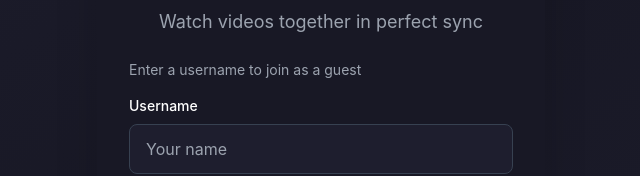
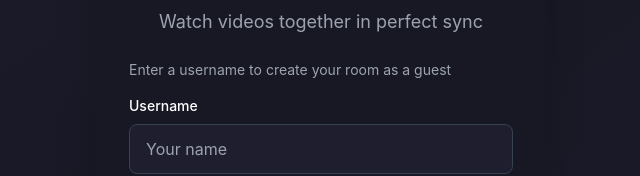
Before and after one commit to erishhhhh00/watchtogtr, a React (Vite) app in the folder frontend/: page / in a window 1280 px wide. Both pictures are taken after typing "Sample", "Sample" into the empty fields and a click on the button "Create Room". Shown: the part 277-453 px from the top of the page, without its empty margins (319-959 px from the left). Built offline with nearby package versions, Linux system fonts and the light colour scheme; no server answers.

Commit message:
Fix guest create room flow - track action and execute after guest registration

```diff
--- a/frontend/src/pages/Landing.tsx
+++ b/frontend/src/pages/Landing.tsx
@@ -6,6 +6,7 @@ import { authService, roomService } from '../services/api';
 function Landing() {
   const API_URL = (import.meta as any).env.VITE_API_URL || 'http://localhost:3001';
   const [mode, setMode] = useState<'home' | 'login' | 'register' | 'guest'>('home');
+  const [guestAction, setGuestAction] = useState<'create' | 'join' | null>(null);
   const [username, setUsername] = useState('');
   const [email, setEmail] = useState('');
   const [password, setPassword] = useState('');
@@ -57,8 +58,14 @@ function Landing() {
       const data = await authService.joinAsGuest(username);
       setUser(data.user);
       setToken(data.token);
-      if (joinRoomId) {
-        // Resolve 5-digit codes to actual room IDs before navigating
+
+      // Execute the pending action (create or join)
+      if (guestAction === 'create') {
+        // Create room after guest registration
+        const { room } = await roomService.createRoom(roomName || 'My Room', data.user.id);
+        navigate(`/room/${room.id}`);
+      } else if (guestAction === 'join' && joinRoomId) {
+        // Join room after guest registration
         let target = (joinRoomId || '').trim();
         if (/^\d{5}$/.test(target)) {
           const { room } = await roomService.getRoomByCode(target);
@@ -78,6 +85,7 @@ function Landing() {
   const handleCreateRoom = async () => {
     const user = useAuthStore.getState().user;
     if (!user) {
+      setGuestAction('create');
       setMode('guest');
       return;
     }
@@ -97,6 +105,7 @@ function Landing() {
   const handleJoinRoom = async () => {
     const user = useAuthStore.getState().user;
     if (!user) {
+      setGuestAction('join');
       setMode('guest');
       return;
     }
@@ -314,7 +323,9 @@ function Landing() {
         {mode === 'guest' && (
           <form onSubmit={handleGuestJoin} className="space-y-4">
             <p className="text-gray-400 text-sm">
-              Enter a username to join as a guest
+              {guestAction === 'create'
+                ? 'Enter a username to create your room as a guest'
+                : 'Enter a username to join as a guest'}
             </p>
             <div>
               <label className="block text-sm font-medium mb-2">Username</label>
@@ -333,11 +344,14 @@ function Landing() {
               disabled={loading}
               className="w-full bg-primary hover:bg-primary/90 text-white font-semibold py-3 rounded-lg transition-colors disabled:opacity-50"
             >
-              {loading ? 'Joining...' : 'Continue as Guest'}
+              {loading ? 'Processing...' : 'Continue as Guest'}
             </button>
             <button
               type="button"
-              onClick={() => setMode('home')}
+              onClick={() => {
+                setMode('home');
+                setGuestAction(null);
+              }}
               className="w-full text-gray-400 hover:text-white transition-colors"
             >
               Back
```
